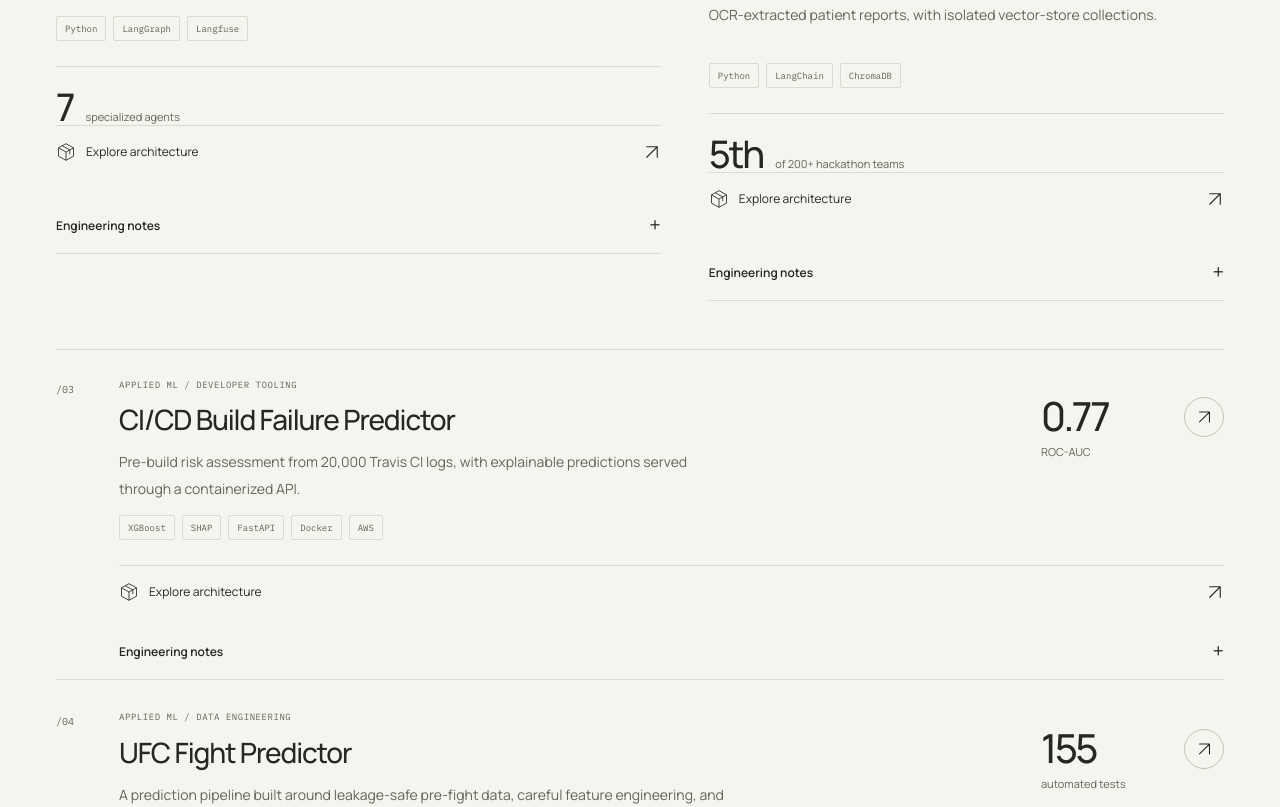
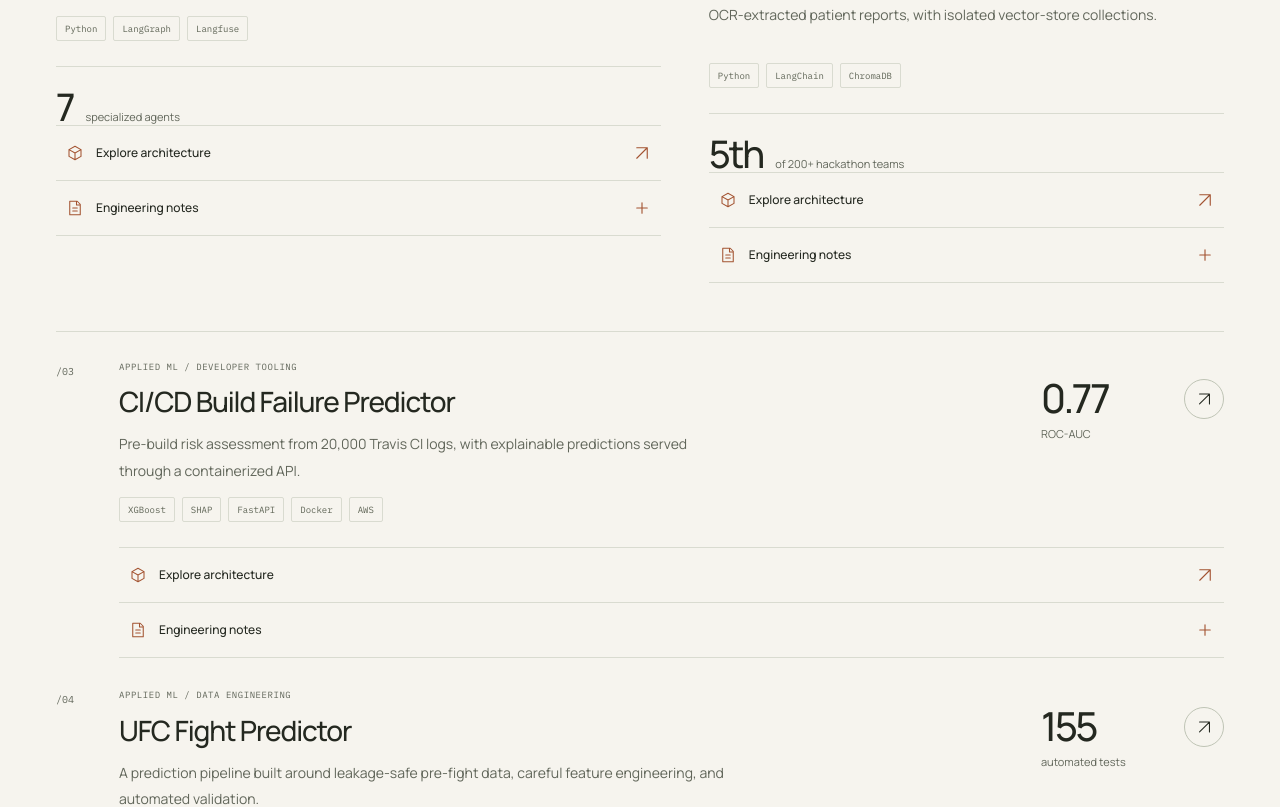
Before and after one commit to bsse23094/portfolio, a React (Vite) app: page / in a window 1280 px wide. Shown: the part 2188-2995 px from the top of the page. Built offline with nearby package versions, Linux system fonts and the light colour scheme.

Commit message:
Unify architecture and engineering notes project actions

```diff
--- a/src/App.jsx
+++ b/src/App.jsx
@@ -1,4 +1,5 @@
 import Arrow from "./components/Arrow";
+import ProjectActionIcon from "./components/ProjectActionIcon";
 import { useEffect, useRef, useState } from "react";
 import {
   profile,
@@ -444,10 +445,13 @@ function ProjectVisual({ type }) {
 function ProjectDetails({ project }) {
   return (
     <details className="project-details">
-      <summary>
+      <summary className="project-action">
+        <ProjectActionIcon notes />
         Engineering notes<span className="sr-only"> for {project.title}</span>
-        <span className="details-plus" aria-hidden="true">
-          +
+        <span className="project-action-trailing details-plus" aria-hidden="true">
+          <svg width="18" height="18" viewBox="0 0 24 24" fill="none" stroke="currentColor" strokeWidth="1.5" strokeLinecap="round" focusable="false">
+            <path d="M5 12h14M12 5v14" />
+          </svg>
         </span>
       </summary>
       <div className="details-content">
@@ -499,8 +503,10 @@ function FeaturedProject({ project }) {
           <strong>{project.metric}</strong>
           <span>{project.metricLabel}</span>
         </div>
-        <ArchitectureButton project={project} />
-        <ProjectDetails project={project} />
+        <div className="project-actions">
+          <ArchitectureButton project={project} />
+          <ProjectDetails project={project} />
+        </div>
       </div>
     </article>
   );
@@ -531,8 +537,10 @@ function CompactProject({ project }) {
           <Arrow diagonal />
         </a>
       </div>
-      <ArchitectureButton project={project} />
-      <ProjectDetails project={project} />
+      <div className="project-actions">
+        <ArchitectureButton project={project} />
+        <ProjectDetails project={project} />
+      </div>
     </article>
   );
 }
--- /dev/null
+++ b/src/components/ProjectActionIcon.jsx
@@ -0,0 +1,23 @@
+export default function ProjectActionIcon({ notes = false }) {
+  return (
+    <svg
+      className="project-action-icon"
+      width="18"
+      height="18"
+      viewBox="0 0 24 24"
+      fill="none"
+      stroke="currentColor"
+      strokeWidth="1.4"
+      strokeLinecap="round"
+      strokeLinejoin="round"
+      aria-hidden="true"
+      focusable="false"
+    >
+      <path
+        d={notes
+          ? "M6 3h9l4 4v14H5V3h1Zm8 0v5h5M9 12h6m-6 4h6"
+          : "m12 3 8 4.5v9L12 21l-8-4.5v-9L12 3Zm0 9v9M4 7.5l8 4.5 8-4.5"}
+      />
+    </svg>
+  );
+}
--- a/src/components/SystemWorkbench.jsx
+++ b/src/components/SystemWorkbench.jsx
@@ -1,4 +1,5 @@
 import Arrow from "./Arrow";
+import ProjectActionIcon from "./ProjectActionIcon";
 import { useEffect, useId, useRef, useState } from "react";
 import { createPortal } from "react-dom";
 import SystemExplorer from "./SystemExplorer";
@@ -112,22 +113,13 @@ export function ArchitectureButton({ project }) {
   return (
     <>
       <button
-        className="architecture-button"
+        className="architecture-button project-action"
         aria-haspopup="dialog"
         onClick={() => setOpen(true)}
       >
-        <svg
-          width="20"
-          height="20"
-          viewBox="0 0 24 24"
-          fill="none"
-          stroke="currentColor"
-          aria-hidden="true"
-        >
-          <path d="m12 2 9 5v10l-9 5-9-5V7l9-5Zm0 10v10M3 7l9 5 9-5M7.5 4.5l9 5v5" />
-        </svg>
+        <ProjectActionIcon />
         Explore architecture<span className="sr-only"> of {project.title}</span>
-        <span aria-hidden="true"><Arrow diagonal className="inline-arrow" /></span>
+        <span className="project-action-trailing" aria-hidden="true"><Arrow diagonal className="inline-arrow" /></span>
       </button>
       {open && (
         <ArchitectureDialog project={project} onClose={() => setOpen(false)} />
--- a/src/refinement.css
+++ b/src/refinement.css
@@ -1114,35 +1114,79 @@ html {
   color: #f0cba4;
   font-style: normal;
 }
-.architecture-button {
-  display: flex;
-  align-items: center;
-  gap: 10px;
+/* The two project actions share one typographic and interaction system. */
+.project-actions {
+  border-block: 1px solid var(--line);
+}
+.project-actions .project-details {
+  margin: 0;
+  padding: 0;
+  border: 0;
+  border-top: 1px solid var(--line);
+}
+.project-actions .project-action {
+  display: flex;
+  align-items: center;
+  justify-content: flex-start;
+  gap: 12px;
   width: 100%;
-  min-height: 52px;
-  padding: 12px 0;
-  background: none;
-  border-top: 1px solid var(--line);
+  min-height: 54px;
+  padding: 14px 10px;
+  border: 0;
+  background: transparent;
   color: var(--ink);
+  font: 500 12px/1.5 var(--sans);
   text-align: left;
-  font-size: 12px;
-  transition: color 0.2s;
-}
-.architecture-button > span:last-child {
+  cursor: pointer;
+  transition: color 0.2s, background-color 0.2s;
+}
+.project-action-icon {
+  flex: 0 0 18px;
+  color: var(--copper);
+}
+.project-action-trailing {
+  display: inline-flex;
+  align-items: center;
+  justify-content: center;
+  flex: 0 0 18px;
+  width: 18px;
+  height: 18px;
   margin-left: auto;
+  color: var(--copper);
   font-size: 18px;
-  transition: transform 0.25s;
-}
-.architecture-button:hover {
+  transition: transform 0.2s;
+}
+.project-actions .project-action:hover,
+.project-actions .project-action:focus-visible {
   color: var(--copper);
-}
-.architecture-button:hover > span:last-child {
-  transform: translate(2px, -2px);
-}
-.compact-project > .architecture-button {
-  width: calc(100% - 63px);
-  margin-left: 63px;
-  margin-top: 25px;
+  background: #a3533109;
+}
+.project-actions .project-action:focus-visible {
+  outline: 2px solid var(--copper);
+  outline-offset: -2px;
+}
+.project-actions .project-details[open] > summary {
+  color: var(--copper);
+  background: #a3533109;
+}
+.project-actions .details-content {
+  padding: 16px 10px 26px 40px;
+}
+.compact-project > .project-actions {
+  margin: 25px 0 0 63px;
+}
+@media (max-width: 1150px) {
+  .compact-project > .project-actions { margin-left: 45px; }
+}
+@media (max-width: 800px) {
+  .compact-project > .project-actions { margin-left: 37px; }
+}
+@media (max-width: 580px) {
+  .compact-project > .project-actions { margin-left: 0; }
+}
+@media (prefers-reduced-motion: reduce) {
+  .project-actions .project-action,
+  .project-action-trailing { transition: none; }
 }
 .compact-project {
   scroll-margin-top: 115px;
@@ -1310,10 +1354,6 @@ html {
   .system-layer-key i {
     display: none;
   }
-  .compact-project > .architecture-button {
-    width: 100%;
-    margin-left: 0;
-  }
   .architecture-dialog-bar {
     padding: 8px 15px;
   }
@@ -1333,7 +1373,7 @@ html {
   }
 }
 @media print {
-  .architecture-button,
+  .project-actions .architecture-button,
   .system-workbench,
   .architecture-dialog {
     display: none;
@@ -1390,11 +1430,6 @@ html {
   }
   .hero-experience strong {
     font-size: 12px;
-  }
-}
-@media (prefers-reduced-motion: reduce) {
-  .architecture-button:hover > span:last-child {
-    transform: none;
   }
 }
 
```
